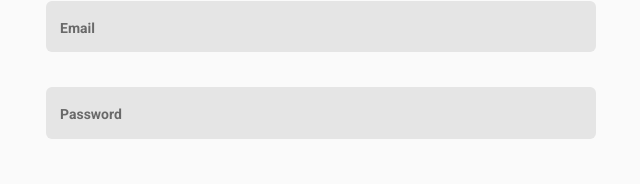
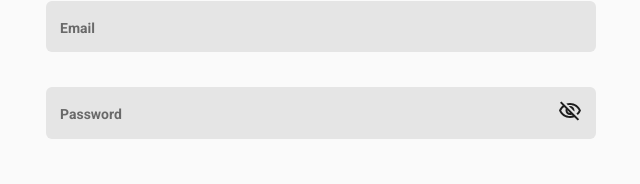
Before and after one commit to ankono/task1, a React (Create React App) app: page /sign-up in a window 1280 px wide. Shown: the part 407-591 px from the top of the page, without its empty margins (319-959 px from the left). Built offline with nearby package versions, Linux system fonts and the light colour scheme.

Commit message:
feat: show hide password

```diff
--- a/package.json
+++ b/package.json
@@ -4,6 +4,7 @@
   "private": true,
   "dependencies": {
     "@material-ui/core": "^4.11.3",
+    "@material-ui/icons": "^4.11.2",
     "@testing-library/jest-dom": "^5.11.4",
     "@testing-library/react": "^11.1.0",
     "@testing-library/user-event": "^12.1.10",
--- a/src/common/theme.ts
+++ b/src/common/theme.ts
@@ -111,6 +111,19 @@ const theme = createMuiTheme({
 				padding: '17.5px 20px'
 			},
 		},
+		MuiFormHelperText: {
+			root: {
+				position: 'absolute',
+				bottom: '-20px'
+			}
+		},
+		MuiInputLabel: {
+			outlined: {
+				focused: {
+					fontSize: '50px'
+				},
+			}
+		}
 
 	}
 });
--- a/src/components/SignUp/index.tsx
+++ b/src/components/SignUp/index.tsx
@@ -1,4 +1,4 @@
-import React, { FC } from 'react';
+import React, { FC, useState } from 'react';
 import Box from '../Box';
 import Button from '../Button';
 import TextField from '../TextField';
@@ -8,9 +8,13 @@ import { Checkbox, FormControlLabel } from '@material-ui/core';
 import * as Yup from 'yup';
 import { ReactComponent as GoogleLogo } from '../../icons/google.svg';
 import { ReactComponent as MicrosoftLogo } from '../../icons/microsoft.svg';
+import VisibilityOffOutlinedIcon from '@material-ui/icons/VisibilityOffOutlined';
+import VisibilityOutlinedIcon from '@material-ui/icons/VisibilityOutlined';
 
 
 const SignUp = () => {
+
+  const [showPassword, setShowPassword] = useState(false);
 
   const formik = useFormik({
     initialValues: {
@@ -71,6 +75,9 @@ const SignUp = () => {
               onChange={formik.handleChange}
               helperText={formik.touched.fullName && formik.errors.fullName}
               error={formik.touched.fullName && Boolean(formik.errors.fullName)}
+              InputProps={{
+
+              }}
             />
           </Box>
           <Box mb="35px">
@@ -89,11 +96,19 @@ const SignUp = () => {
               id="password"
               name="password"
               label="Password"
-              type="password"
+              type={showPassword ? 'text' : 'password'}
               value={formik.values.password}
               onChange={formik.handleChange}
               helperText={formik.touched.password && formik.errors.password}
               error={formik.touched.password && Boolean(formik.errors.password)}
+              InputProps={{
+                endAdornment:
+                  <Box style={{ cursor: "pointer" }} onClick={() => setShowPassword(!showPassword)}>
+                    {showPassword ? <VisibilityOutlinedIcon /> : <VisibilityOffOutlinedIcon />}
+                  </Box>
+
+              }
+              }
             />
           </Box>
           <Box mt="40px" mb="40px">
```
Also changed, not shown: 2 other files (tests, documents, lock files or other folders).
